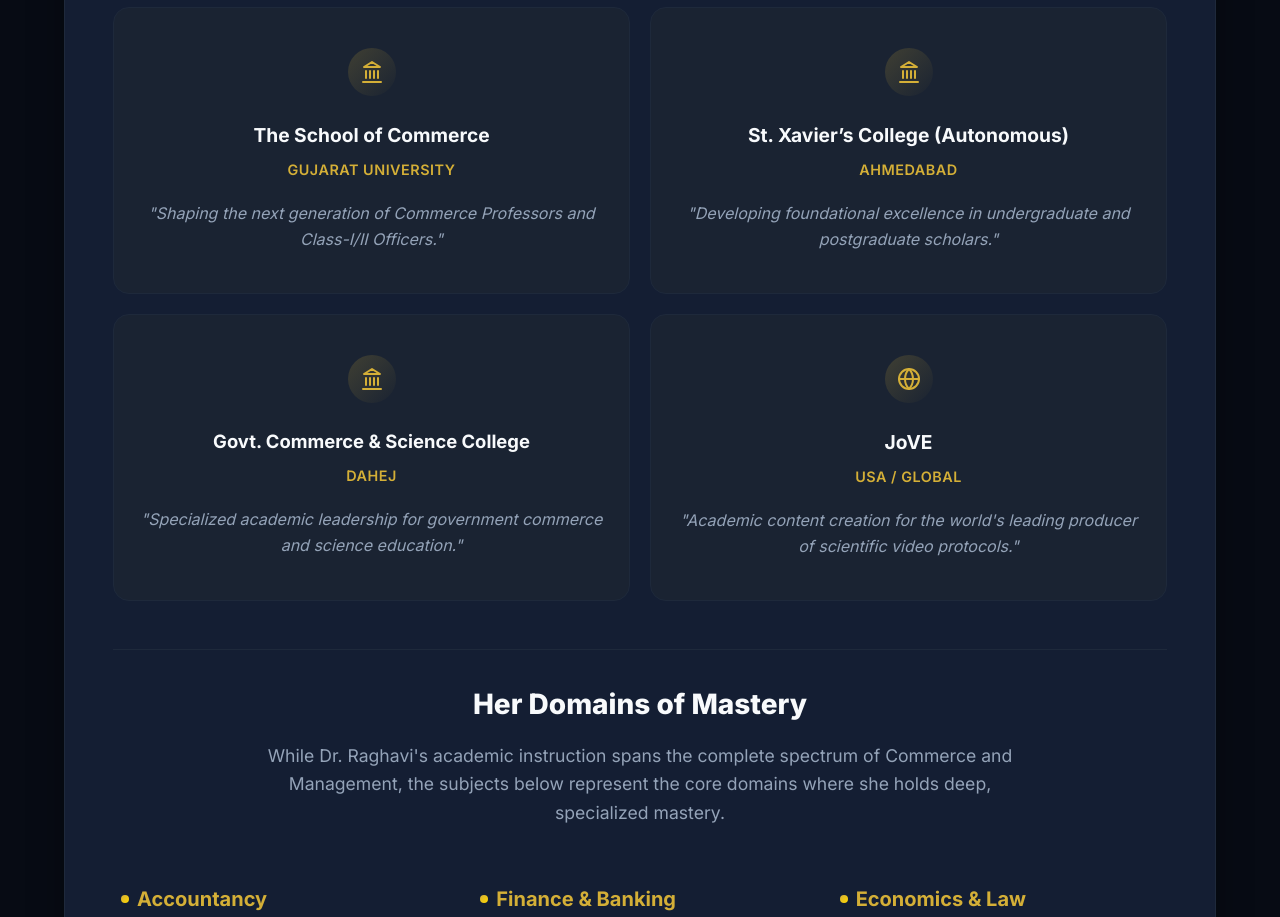
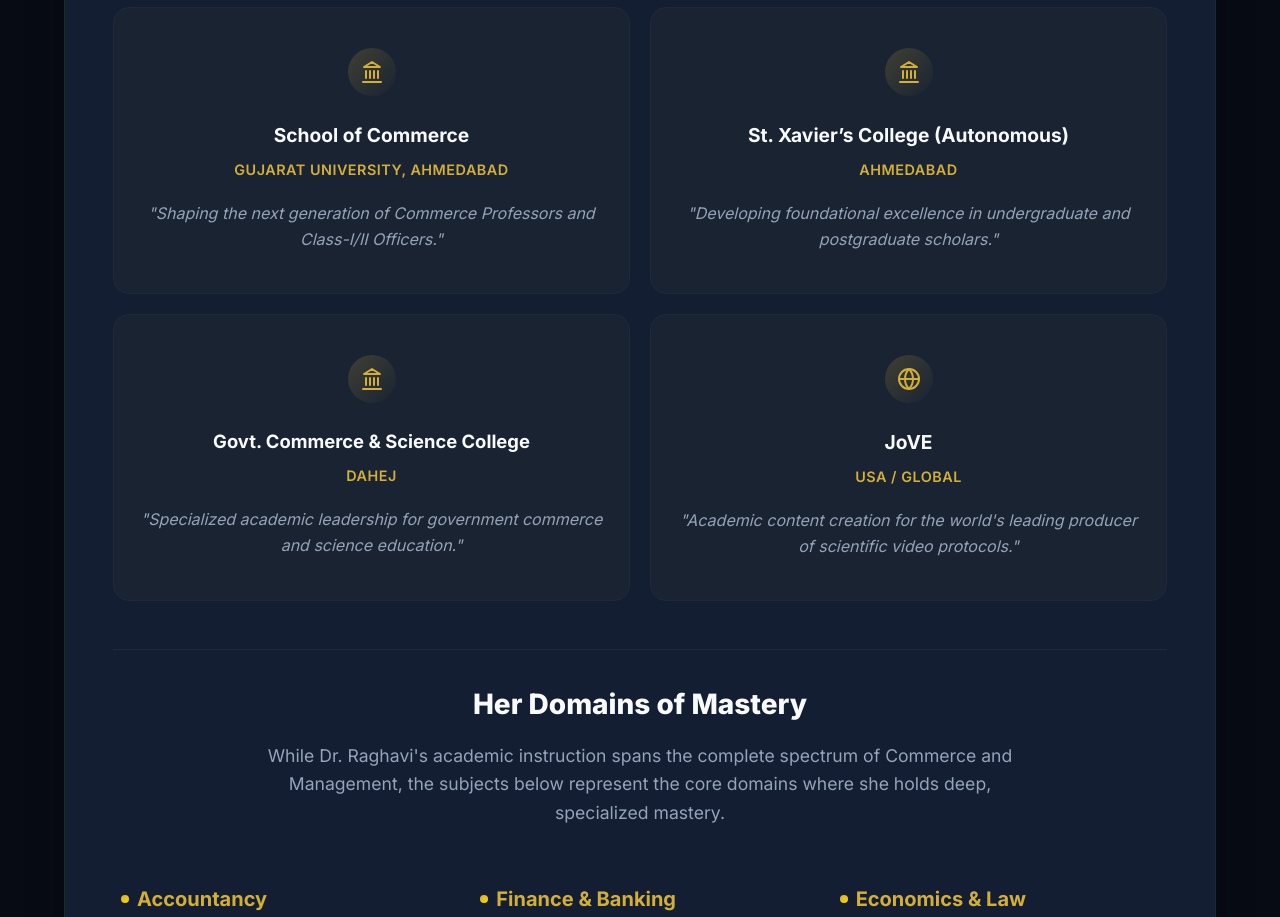
Before and after one commit to NCRaghavi/Raghavi, a React (Vite) app: page / in a window 1280 px wide. Shown: the part 3200-4117 px from the top of the page. Built offline with nearby package versions, Linux system fonts and the light colour scheme.

Commit message:
Update home

```diff
--- a/src/components/Home.jsx
+++ b/src/components/Home.jsx
@@ -313,8 +313,8 @@
               <div style={{ width: '48px', height: '48px', margin: '0 auto 1.5rem', borderRadius: '50%', background: 'linear-gradient(135deg, rgba(212, 175, 55, 0.2), transparent)', display: 'flex', alignItems: 'center', justifyContent: 'center' }}>
                 <Landmark size={24} style={{ color: 'var(--accent-color)' }} />
               </div>
-              <h4 style={{ fontSize: '1.2rem', fontWeight: 700, color: 'var(--text-primary)', marginBottom: '0.5rem', whiteSpace: 'nowrap' }}>The School of Commerce</h4>
-              <div style={{ color: 'var(--accent-color)', fontSize: '0.9rem', fontWeight: 600, marginBottom: '1.25rem', letterSpacing: '0.5px', textTransform: 'uppercase' }}>Gujarat University</div>
+              <h4 style={{ fontSize: '1.2rem', fontWeight: 700, color: 'var(--text-primary)', marginBottom: '0.5rem' }}>School of Commerce</h4>
+              <div style={{ color: 'var(--accent-color)', fontSize: '0.9rem', fontWeight: 600, marginBottom: '1.25rem', letterSpacing: '0.5px', textTransform: 'uppercase' }}>Gujarat University, Ahmedabad</div>
               <p style={{ color: 'var(--text-secondary)', fontSize: '1rem', lineHeight: 1.6, fontStyle: 'italic' }}>
                 "Shaping the next generation of Commerce Professors and Class-I/II Officers."
               </p>
```
